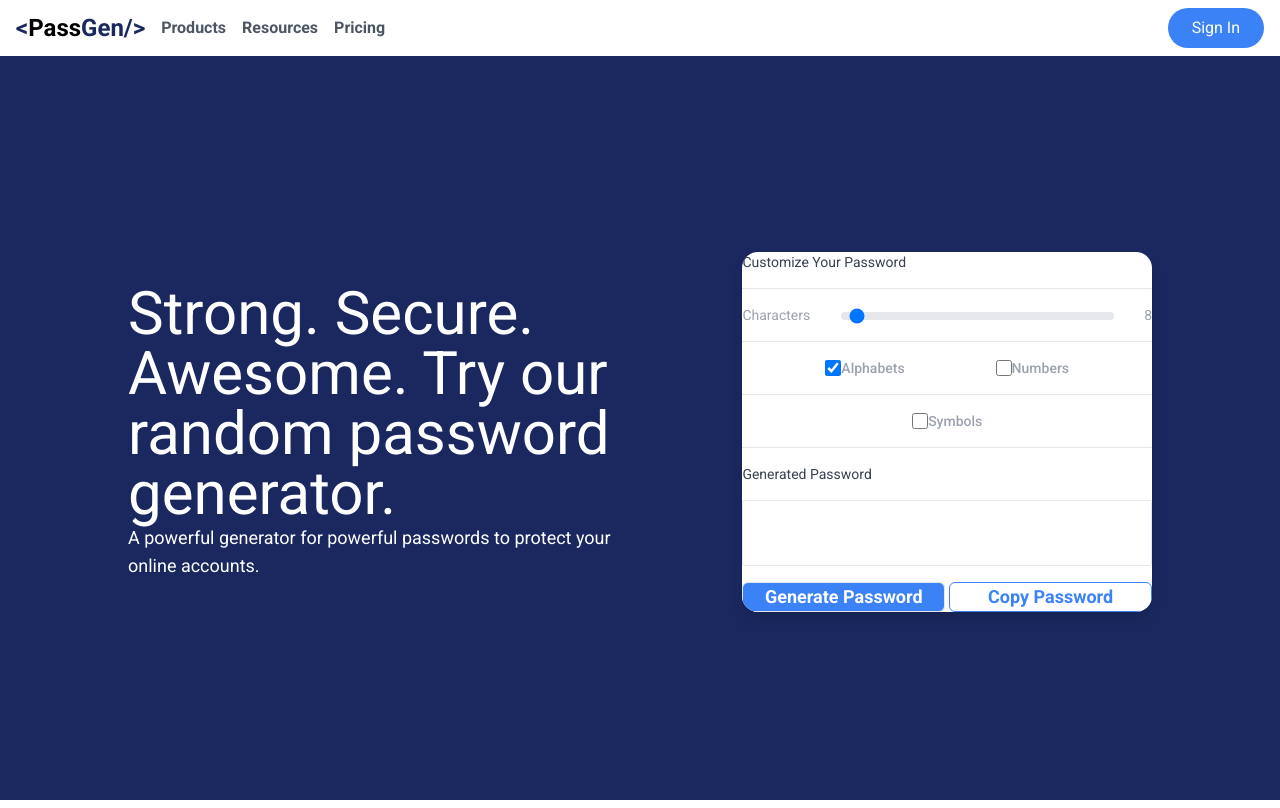
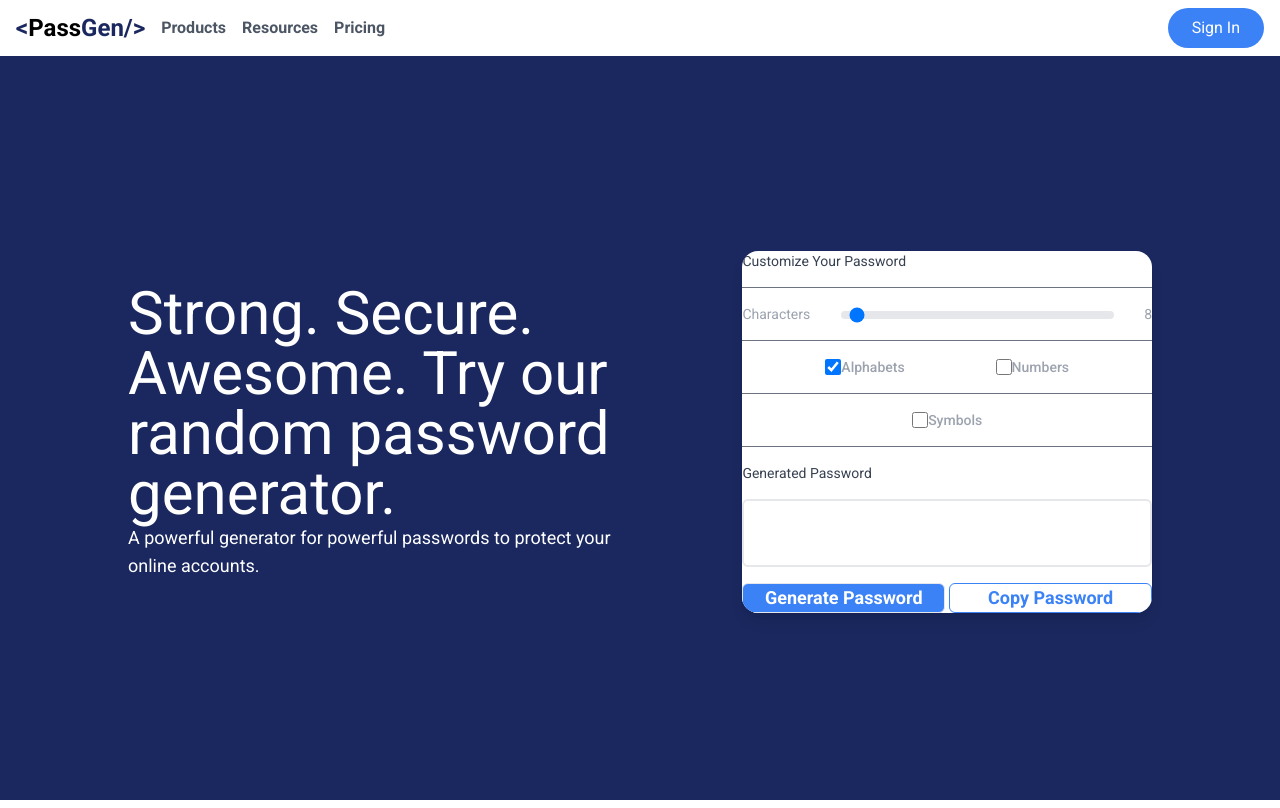
Before and after one commit to Utkarsh77218/Password-Generator, an Angular app: page / in a window 1280 px wide. Built offline with nearby package versions, Linux system fonts and the light colour scheme.

Commit message:
Added More Interaction

```diff
--- a/src/app/navbar/navbar.component.html
+++ b/src/app/navbar/navbar.component.html
@@ -22,7 +22,7 @@
             </p>
         </div>
         <div class="flex items-center justify-center">
-            <button class="bg-blue-500 text-white p-2 px-6 rounded-3xl">Sign In</button>
+            <button class="bg-blue-500 text-white p-2 px-6 rounded-3xl hover:bg-blue-700 transition">Sign In</button>
         </div>
     </div>
 </nav>
--- a/src/app/password-generator/password-generator.component.html
+++ b/src/app/password-generator/password-generator.component.html
@@ -15,7 +15,7 @@
             >
                 <p class="text-gray-700">Customize Your Password</p>
 
-                <hr class="h-px my-2 bg-gray-200 border-0 dark:bg-gray-500" />
+                <hr class="h-px my-2 border-0 bg-gray-500" />
 
                 <div class="flex justify-between items-center">
                     <label for="length"> Characters </label>
@@ -32,7 +32,7 @@
                     <div>{{ passwordLength }}</div>
                 </div>
 
-                <hr class="h-px my-2 bg-gray-200 border-0 dark:bg-gray-500" />
+                <hr class="h-px my-2 border-0 bg-gray-500" />
 
                 <div class="flex justify-evenly gap-2">
                     <div class="flex items-center me-4">
@@ -59,7 +59,7 @@
                     </div>
                 </div>
 
-                <hr class="h-px my-2 bg-gray-200 border-0 dark:bg-gray-500" />
+                <hr class="h-px my-2 border-0 bg-gray-500" />
 
                 <div class="flex items-center justify-center">
                     <input
@@ -73,11 +73,11 @@
                     </label>
                 </div>
 
-                <hr class="h-px my-2 bg-gray-200 border-0 dark:bg-gray-500" />
+                <hr class="h-px my-2 border-0 bg-gray-500" />
 
                 <p class="text-gray-700">Generated Password</p>
 
-                <div class="w-full min-h-16 rounded-sm border text-balance">
+                <div class="w-full min-h-16 rounded-md border-2 text-balance">
                     <p
                         class="w-full p-4 flex justify-center items-center flex-wrap text-black text-xl min-h-16 break-all text-center"
                     >
@@ -92,11 +92,12 @@
                     >
                         Generate Password
                     </button>
+
                     <button
                         class="border text-blue-500 border-blue-500 rounded-md p-2 w-1/2 text-lg font-bold"
                         (click)="copyText()"
                     >
-                        Copy Password
+                        {{ copyButtonText }}
                     </button>
                 </div>
             </div>
--- a/src/app/password-generator/password-generator.component.ts
+++ b/src/app/password-generator/password-generator.component.ts
@@ -1,3 +1,4 @@
+import { CommonModule } from '@angular/common';
 import { Component } from '@angular/core';
 import { FormsModule } from '@angular/forms';
 
@@ -5,7 +6,7 @@ import { FormsModule } from '@angular/forms';
   selector: 'app-password-generator',
   templateUrl: './password-generator.component.html',
   styleUrl: './password-generator.component.css',
-  imports: [FormsModule],
+  imports: [FormsModule, CommonModule],
   standalone: true,
 })
 export class PasswordGeneratorComponent {
@@ -14,13 +15,19 @@ export class PasswordGeneratorComponent {
   includeAlphabets: boolean = true;
   includeNumbers: boolean = false;
   includeSpecialCharacters: boolean = false;
+  copyButtonText: string = 'Copy Password';
 
   clamp(num: number): number {
     return Math.min(Math.max(num, 1), 100);
   }
 
-  copyText() {
+  copyText(): void {
     navigator.clipboard.writeText(this.generatedPassword);
+    this.copyButtonText = 'Copied!';
+
+    setTimeout(() => {
+      this.copyButtonText = 'Copy Password';
+    }, 2000);
   }
 
   generatePassword(): void {
@@ -39,6 +46,8 @@ export class PasswordGeneratorComponent {
       characters += '!@#$%^&*()_+~`|}{[]:;?><,./';
     }
 
+
+
     for (let i = 0; i < this.passwordLength; i++) {
       const randomIndex = Math.floor(Math.random() * characters.length);
       password += characters[randomIndex];
```
